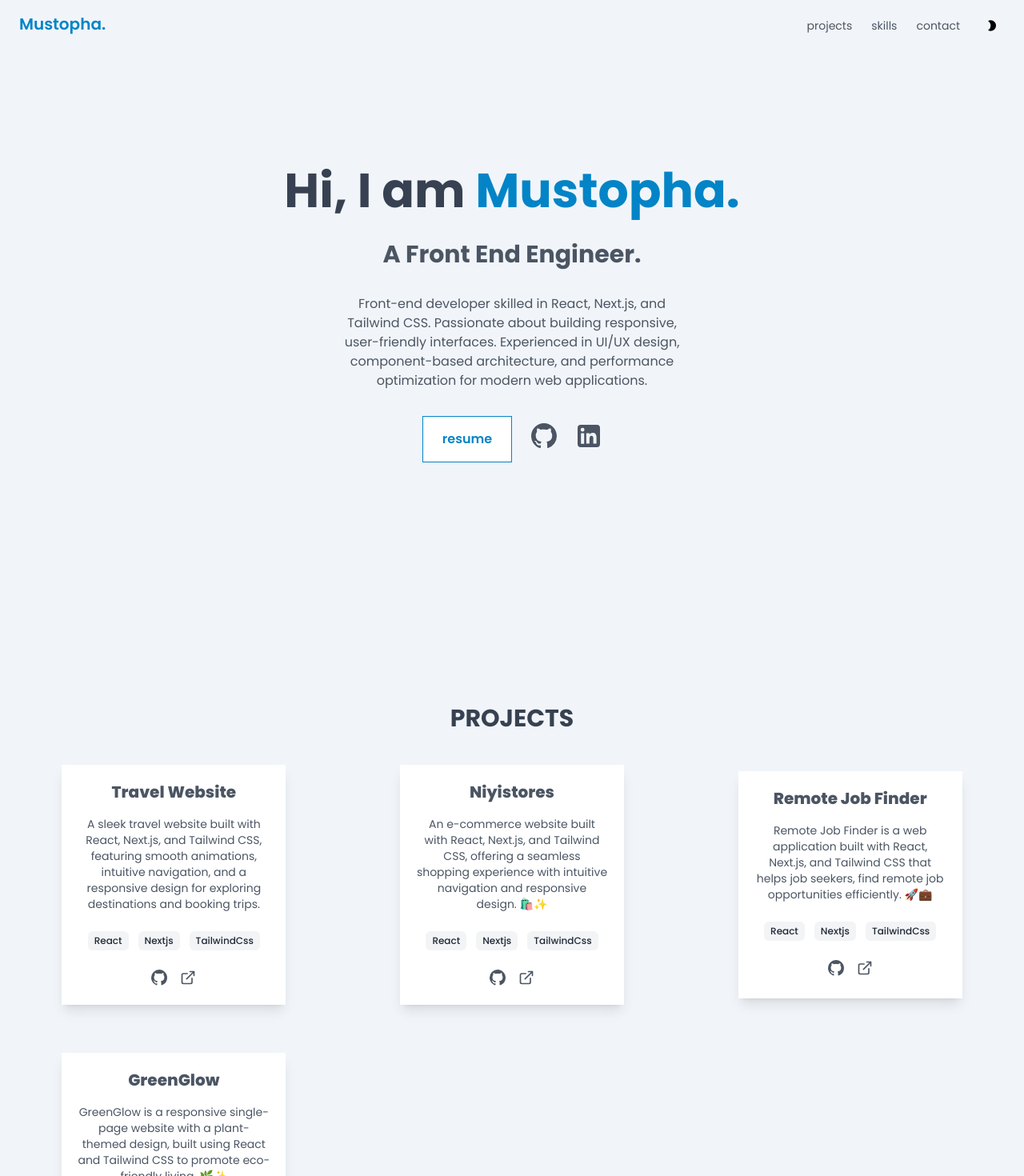
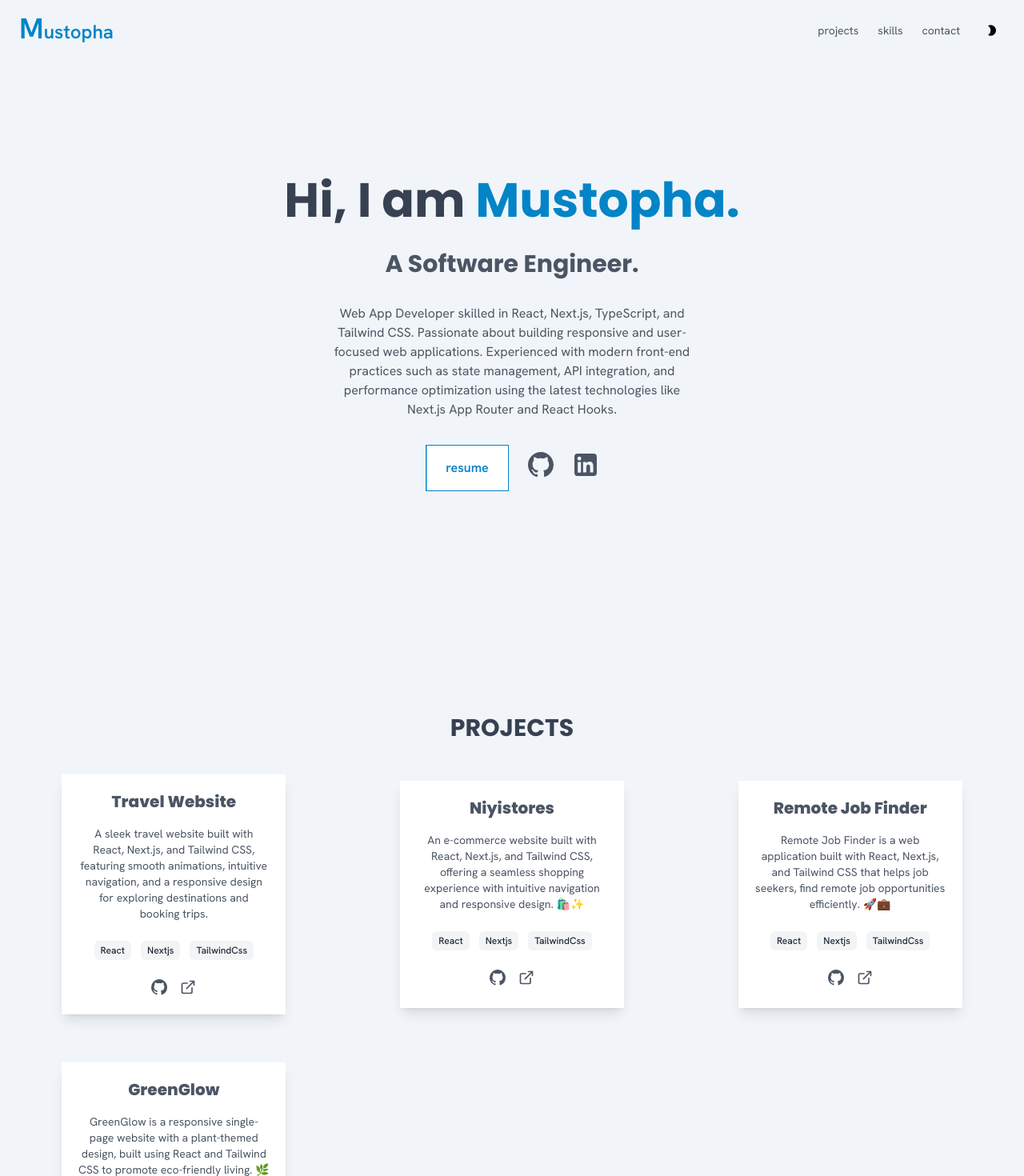
Before and after one commit to Elmoustafi-22/my-portfolio-website, a Next.js app: page / in a window 1280 px wide. Shown: the top 1470 px of the page at 80% size. Built offline with nearby package versions, Linux system fonts and the light colour scheme.

Commit message:
Add Hanken Grotesk font and apply to various components for improved typography

```diff
--- a/src/app/ProjectContainer.jsx
+++ b/src/app/ProjectContainer.jsx
@@ -1,6 +1,7 @@
 'use client'
 import React, { useRef } from 'react'
 import { motion, useInView } from 'framer-motion'
+import { poppins, hankenGrotesk } from '@/styles/fonts';
 
 export default function ProjectContainer({ project }) {
   const ref = useRef(null);
@@ -9,51 +10,81 @@ export default function ProjectContainer({ project }) {
   return (
     <motion.div
       ref={ref}
-        className='bg-white w-[280px] max-h-[300px] p-5 shadow-lg mt-10 hover:-translate-y-1 transition duration-300 dark:bg-darkBg'
+      className={`bg-white w-[280px] max-h-[300px] p-5 shadow-lg mt-10 hover:-translate-y-1 transition duration-300 dark:bg-darkBg ${poppins.className}`}
       initial={{ opacity: 0, y: 30 }}
       animate={isInView ? { opacity: 1, y: 0 } : { opacity: 0, y: 30 }}
-        transition={{ duration: 0.5, ease: 'easeOut' }}
+      transition={{ duration: 0.5, ease: "easeOut" }}
       whileHover={{ scale: 1.05, boxShadow: "0px 5px 15px rgba(0, 0, 0, 0.1)" }}
     >
-        <h3 className='text-center font-extrabold text-gray-600 dark:text-darkText text-xl'>{project.title}</h3>
-        <div className='flex flex-col gap-6 mt-4'>
-            <p className='text-center text-sm text-gray-600 dark:text-darkTextLight'>{project.description}</p>
-            <ul className='flex gap-3 justify-center text-xs text-gray-800 font-medium'>
+      <h3 className="text-center font-extrabold text-gray-600 dark:text-darkText text-xl">
+        {project.title}
+      </h3>
+      <div className="flex flex-col gap-6 mt-4">
+        <p
+          className={`${hankenGrotesk.className} text-center text-sm text-gray-600 dark:text-darkTextLight`}
+        >
+          {project.description}
+        </p>
+        <ul className="flex gap-3 justify-center text-xs text-gray-800 font-medium">
           {project.technologies.map((tech, index) => (
             <motion.li
               key={index}
-                        className='px-2 py-1 bg-gray-100 rounded-md dark:bg-darkText dark:text-darkBgDeep'
+              className={`${hankenGrotesk.className} px-2 py-1 bg-gray-100 rounded-md dark:bg-darkText dark:text-darkBgDeep`}
               whileHover={{ scale: 1.1 }}
             >
               {tech}
             </motion.li>
           ))}
         </ul>
-            <div className='flex justify-center gap-4 items-center'>
+        <div className="flex justify-center gap-4 items-center">
           <motion.a
             href={project.github}
-                    target='_blank'
-                    rel='noopener noreferrer'
-                    className='relative after:absolute after:left-0 after:bottom-0 after:w-0 after:h-0.5 after:bg-sky-600 dark:after:bg-darkTextDeep after:duration-300 hover:after:w-full cursor-pointer pb-2 group'
+            target="_blank"
+            rel="noopener noreferrer"
+            className="relative after:absolute after:left-0 after:bottom-0 after:w-0 after:h-0.5 after:bg-sky-600 dark:after:bg-darkTextDeep after:duration-300 hover:after:w-full cursor-pointer pb-2 group"
             whileHover={{ scale: 1.2 }}
           >
-                    <svg xmlns="http://www.w3.org/2000/svg" width="1em" height="1em" viewBox="0 0 16 16" className='text-gray-600 dark:text-darkTextDeep size-5 duration-300 hover:text-sky-600 transition-all'>
-                        <path fill="currentColor" fillRule="evenodd" d="M7.976 0A7.977 7.977 0 0 0 0 7.976c0 3.522 2.3 6.507 5.431 7.584c.392.049.538-.196.538-.392v-1.37c-2.201.49-2.69-1.076-2.69-1.076c-.343-.93-.881-1.175-.881-1.175c-.734-.489.048-.489.048-.489c.783.049 1.224.832 1.224.832c.734 1.223 1.859.88 2.3.685c.048-.538.293-.88.489-1.076c-1.762-.196-3.621-.881-3.621-3.964c0-.88.293-1.566.832-2.153c-.05-.147-.343-.978.098-2.055c0 0 .685-.196 2.201.832c.636-.196 1.322-.245 2.007-.245s1.37.098 2.006.245c1.517-1.027 2.202-.832 2.202-.832c.44 1.077.146 1.908.097 2.104a3.16 3.16 0 0 1 .832 2.153c0 3.083-1.86 3.719-3.62 3.915c.293.244.538.733.538 1.467v2.202c0 .196.146.44.538.392A7.98 7.98 0 0 0 16 7.976C15.951 3.572 12.38 0 7.976 0" clipRule="evenodd"></path>
+            <svg
+              xmlns="http://www.w3.org/2000/svg"
+              width="1em"
+              height="1em"
+              viewBox="0 0 16 16"
+              className="text-gray-600 dark:text-darkTextDeep size-5 duration-300 hover:text-sky-600 transition-all"
+            >
+              <path
+                fill="currentColor"
+                fillRule="evenodd"
+                d="M7.976 0A7.977 7.977 0 0 0 0 7.976c0 3.522 2.3 6.507 5.431 7.584c.392.049.538-.196.538-.392v-1.37c-2.201.49-2.69-1.076-2.69-1.076c-.343-.93-.881-1.175-.881-1.175c-.734-.489.048-.489.048-.489c.783.049 1.224.832 1.224.832c.734 1.223 1.859.88 2.3.685c.048-.538.293-.88.489-1.076c-1.762-.196-3.621-.881-3.621-3.964c0-.88.293-1.566.832-2.153c-.05-.147-.343-.978.098-2.055c0 0 .685-.196 2.201.832c.636-.196 1.322-.245 2.007-.245s1.37.098 2.006.245c1.517-1.027 2.202-.832 2.202-.832c.44 1.077.146 1.908.097 2.104a3.16 3.16 0 0 1 .832 2.153c0 3.083-1.86 3.719-3.62 3.915c.293.244.538.733.538 1.467v2.202c0 .196.146.44.538.392A7.98 7.98 0 0 0 16 7.976C15.951 3.572 12.38 0 7.976 0"
+                clipRule="evenodd"
+              ></path>
             </svg>
           </motion.a>
           <motion.a
             href={project.live}
-                    target='_blank'
-                    rel='noopener noreferrer'
-                    className='relative after:absolute after:left-0 after:bottom-0 after:w-0 after:h-0.5 after:bg-sky-600 dark:after:bg-darkTextDeep after:duration-300 hover:after:w-full cursor-pointer pb-2'
+            target="_blank"
+            rel="noopener noreferrer"
+            className="relative after:absolute after:left-0 after:bottom-0 after:w-0 after:h-0.5 after:bg-sky-600 dark:after:bg-darkTextDeep after:duration-300 hover:after:w-full cursor-pointer pb-2"
             whileHover={{ scale: 1.2 }}
           >
-                    <svg xmlns="http://www.w3.org/2000/svg" width="1em" height="1em" viewBox="0 0 24 24" className='text-gray-600 dark:text-darkTextDeep size-5 duration-300 hover:text-sky-600 transition-all'>
-                        <path fill="none" stroke="currentColor" strokeLinecap="round" strokeLinejoin="round" strokeWidth="2" d="M15 3h6v6m-11 5L21 3m-3 10v6a2 2 0 0 1-2 2H5a2 2 0 0 1-2-2V8a2 2 0 0 1 2-2h6"></path>
+            <svg
+              xmlns="http://www.w3.org/2000/svg"
+              width="1em"
+              height="1em"
+              viewBox="0 0 24 24"
+              className="text-gray-600 dark:text-darkTextDeep size-5 duration-300 hover:text-sky-600 transition-all"
+            >
+              <path
+                fill="none"
+                stroke="currentColor"
+                strokeLinecap="round"
+                strokeLinejoin="round"
+                strokeWidth="2"
+                d="M15 3h6v6m-11 5L21 3m-3 10v6a2 2 0 0 1-2 2H5a2 2 0 0 1-2-2V8a2 2 0 0 1 2-2h6"
+              ></path>
             </svg>
           </motion.a>
         </div>
       </div>
     </motion.div>
-  )
+  );
 }
--- a/src/app/layout.js
+++ b/src/app/layout.js
@@ -1,4 +1,4 @@
-import { Poppins } from "next/font/google";
+import { Poppins, Hanken_Grotesk } from "next/font/google";
 import "./globals.css";
 import { DarkModeProvider } from "@/context/DarkModeContext";
 
@@ -6,6 +6,7 @@ const poppins = Poppins({
   weight: ["300", "400", "500", "600", "700", "800", "900"],
   subsets: ["latin"]
 })
+
 
 export const metadata = {
   title: "Mustopha's portfolio",
--- a/src/components/Contact.jsx
+++ b/src/components/Contact.jsx
@@ -1,6 +1,7 @@
 'use client'
 import React, {useRef} from 'react'
 import { motion, useInView } from 'framer-motion'
+import { hankenGrotesk } from '@/styles/fonts'
 
 export default function Contact() {
   const ref = useRef(null)
@@ -19,7 +20,7 @@ export default function Contact() {
       <div className='flex items-center justify-center'>
         <motion.a
           href={"mailto:abdulqadirmustopha@gmail.com"}
-          className='relative mt-4 bg-white px-4 py-2 border-[1.5px] cursor-pointer border-sky-600 dark:border-darkTextDeep overflow-hidden group dark:bg-darkBg'
+          className={`${hankenGrotesk.className} relative mt-4 bg-white px-4 py-2 border-[1.5px] cursor-pointer border-sky-600 dark:border-darkTextDeep overflow-hidden group dark:bg-darkBg`}
           whileHover={{ scale: 1.1 }}
           transition={{ duration: 0.2 }}
         >
--- a/src/components/Footer.jsx
+++ b/src/components/Footer.jsx
@@ -1,6 +1,7 @@
 'use client';
 import React, {useRef} from 'react'
 import { motion, useInView } from 'framer-motion';
+import { hankenGrotesk } from '@/styles/fonts';
 
 export default function Footer() {
   const ref = useRef(null)
@@ -18,7 +19,7 @@ export default function Footer() {
       animate={isInView ? {opacity: 1, y: 0} :  {opacity: 0, y: 30}}
       transition={{ duration: 0.8, ease: 'easeOut' }}
     >
-      <p className='text-sm font-bold text-sky-700 text-center dark:text-darkTextDeep'>created by mustopha</p>
+      <p className={`${hankenGrotesk.className}text-sm font-bold text-sky-700 text-center dark:text-darkTextDeep`}>created by mustopha</p>
       <motion.button
         className='absolute right-6'
         onClick={scrollToTop}
--- a/src/components/Header.jsx
+++ b/src/components/Header.jsx
@@ -2,6 +2,7 @@
 import React, { useCallback, useContext } from 'react'
 import { DarkModeContext } from '@/context/DarkModeContext'
 import { motion } from 'framer-motion';
+import { hankenGrotesk } from '@/styles/fonts';
 
 export default function Header() {
     const {darkMode, setDarkMode} = useContext(DarkModeContext);
@@ -12,7 +13,7 @@ export default function Header() {
 
   return (
     <motion.header
-        className='sticky top-0 z-30 bg-slate-100 container mx-auto px-6 py-4'
+        className={`sticky top-0 z-30 bg-slate-100 container mx-auto px-6 py-4 ${hankenGrotesk.className}`}
         initial={{ opacity: 0, y: -20 }}
         animate={{ opacity: 1, y: 0 }}
         transition={{ duration: 0.6, ease: 'easeOut' }}
@@ -20,11 +21,11 @@ export default function Header() {
         <div className='flex justify-between items-center'>
 
             <motion.p
-                className='dark:text-darkTextDeep dark:after:bg-darkTextDeep text-xl font-semibold text-sky-600 relative after:absolute after:left-0 after:bottom-0 after:w-0 after:h-1 after:bg-sky-600 hover:after:w-full pb-1 after:transition-all after:duration-300 cursor-pointer '
+                className='dark:text-darkTextDeep dark:after:bg-darkTextDeep text-2xl font-semibold text-sky-600 relative after:absolute after:left-0 after:bottom-0 after:w-0 after:h-1 after:bg-sky-600 hover:after:w-full pb-1 after:transition-all after:duration-300 cursor-pointer '
                 whileHover={{ scale: 1.1 }}
                 transition={{ duration:0.3 }}
             >
-                Mustopha.
+                <span className='text-4xl'>M</span>ustopha
             </motion.p>
 
             <nav className='flex items-center gap-6'>
--- a/src/components/Hero.jsx
+++ b/src/components/Hero.jsx
@@ -1,87 +1,105 @@
-'use client'
-import React, {useRef} from 'react'
-import { motion, useInView } from 'framer-motion'
+"use client";
+import React, { useRef } from "react";
+import { motion, useInView } from "framer-motion";
+import { hankenGrotesk, poppins } from "@/styles/fonts";
 
 export default function Hero() {
   const ref = useRef(null);
-    const isInView = useInView(ref, { triggerOnce: false, threshold: 0.2 })
+  const isInView = useInView(ref, { triggerOnce: false, threshold: 0.2 });
 
   return (
     <motion.section
       ref={ref}
       initial={{ opacity: 0, y: 30 }}
-        animate={isInView ? {opacity: 1, y: 0}: {opacity: 0, y: 30}}
-        transition={{ duration: 0.8, ease: 'easeOut' }}
-        className='container pt-12 mt-24 h-[90vh] mb-0'
+      animate={isInView ? { opacity: 1, y: 0 } : { opacity: 0, y: 30 }}
+      transition={{ duration: 0.8, ease: "easeOut" }}
+      className="container pt-12 mt-24 h-[90vh] mb-0"
     >
-        <div className='flex flex-col gap-8 text-center'>
+      <div className="flex flex-col gap-8 text-center">
         <motion.h1
-                className='text-center text-6xl font-bold text-gray-700 dark:text-darkText'
+          className={`text-center text-6xl font-bold text-gray-700 dark:text-darkText ${poppins.className}`}
           initial={{ opacity: 0, x: -20 }}
-                animate={isInView ? { opacity: 1, x: 0 }: {opacity: 0, x: -20}}
+          animate={isInView ? { opacity: 1, x: 0 } : { opacity: 0, x: -20 }}
           transition={{ duration: 0.5 }}
-
         >
-                Hi, I am <span className='text-sky-600 dark:text-darkTextDeep'>Mustopha.</span>
+          Hi, I am{" "}
+          <span className="text-sky-600 dark:text-darkTextDeep">Mustopha.</span>
         </motion.h1>
         <motion.h2
-                className='text-center text-3xl font-bold text-gray-600 dark:text-darkText'
-                initial={{ opacity: 0, x : -10 }}
-                animate={isInView ? { opacity: 1, x : 0 }: { opacity: 0, x : -10 }}
+          className="text-center text-3xl font-bold text-gray-600 dark:text-darkText"
+          initial={{ opacity: 0, x: -10 }}
+          animate={isInView ? { opacity: 1, x: 0 } : { opacity: 0, x: -10 }}
           transition={{ duration: 0.6, delay: 0.2 }}
         >
-                A Front End Engineer.
+          A Software Engineer.
         </motion.h2>
         <motion.p
-                className='max-w-md mx-auto text-base text-gray-600 dark:text-darkTextLight'
+          className={`max-w-md mx-auto text-base text-gray-600 dark:text-darkTextLight ${hankenGrotesk.className}`}
           initial={{ opacity: 0, x: 10 }}
           animate={isInView ? { opacity: 1, x: 0 } : { opacity: 0, x: 10 }}
           transition={{ duration: 0.7, delay: 0.4 }}
         >
-                Front-end developer skilled in React, Next.js, and Tailwind CSS. Passionate about building responsive, user-friendly interfaces. Experienced in UI/UX design, component-based architecture, and performance optimization for modern web applications.
+          Web App Developer skilled in React, Next.js, TypeScript, and Tailwind
+          CSS. Passionate about building responsive and user-focused web
+          applications. Experienced with modern front-end practices such as
+          state management, API integration, and performance optimization using
+          the latest technologies like Next.js App Router and React Hooks.
         </motion.p>
         <motion.div
-                className=' flex items-center justify-center gap-6'
+          className=" flex items-center justify-center gap-6"
           initial={{ opacity: 0, scale: 0.9 }}
-                animate={isInView ? { opacity: 1, scale: 1 }: { opacity: 0, scale: 0.9 }}
+          animate={
+            isInView ? { opacity: 1, scale: 1 } : { opacity: 0, scale: 0.9 }
+          }
           transition={{ duration: 0.8, delay: 0.6 }}
         >
-                <a className='relative bg-white px-6 py-4 border-[1.5px] cursor-pointer border-sky-600 dark:border-darkTextDeep overflow-hidden group dark:bg-darkBg' href='https://drive.google.com/file/d/1lnMFdUEWfgeI6Uvl0FP7VWGQFqrjy_iz/view?usp=drive_link' target='_blank'>
-                    <span className='relative text-base font-semibold text-sky-600 dark:text-darkText z-10 group-hover:text-white dark:group-hover:text-darkBgDeep transition-colors duration-300'>resume</span>
-                    <div className='absolute inset-0 w-full bg-sky-600 dark:bg-darkTextDeep -translate-x-full group-hover:translate-x-0 transition-transform duration-300 ease-in'></div>
+          <a
+            className={`relative bg-white px-6 py-4 border-[1.5px] cursor-pointer border-sky-600 dark:border-darkTextDeep overflow-hidden group dark:bg-darkBg ${hankenGrotesk.className}`}
+            href="https://drive.google.com/file/d/1lnMFdUEWfgeI6Uvl0FP7VWGQFqrjy_iz/view?usp=drive_link"
+            target="_blank"
+          >
+            <span className="relative text-base font-semibold text-sky-600 dark:text-darkText z-10 group-hover:text-white dark:group-hover:text-darkBgDeep transition-colors duration-300">
+              resume
+            </span>
+            <div className="absolute inset-0 w-full bg-sky-600 dark:bg-darkTextDeep -translate-x-full group-hover:translate-x-0 transition-transform duration-300 ease-in"></div>
           </a>
-                {
-                    [
-                        { href: 'https://github.com/Elmoustafi-22', icon: 'github'},
-                        { href: 'https://linkedin.com/in/elmoustafi', icon: 'linkedin' }
-                    ]. map(({href, icon}) => (
+          {[
+            { href: "https://github.com/Elmoustafi-22", icon: "github" },
+            { href: "https://linkedin.com/in/elmoustafi", icon: "linkedin" },
+          ].map(({ href, icon }) => (
             <a
               key={icon}
               href={href}
-                            target='_blank'
-                            rel='noopener noreferrer'
-                            className='cursor-pointer relative after:absolute after:left-0 after:bottom-0 after:w-0 after:h-0.5 after:bg-sky-600 dark:after:bg-darkTextDeep hover:after:w-full pb-2 transition-all after:duration-300 group'
+              target="_blank"
+              rel="noopener noreferrer"
+              className="cursor-pointer relative after:absolute after:left-0 after:bottom-0 after:w-0 after:h-0.5 after:bg-sky-600 dark:after:bg-darkTextDeep hover:after:w-full pb-2 transition-all after:duration-300 group"
               aria-label={icon}
             >
-                            <svg xmlns="http://www.w3.org/2000/svg" width="1em" height="1em" viewBox="0 0 16 16"  className='text-gray-600 dark:text-darkText size-8 hover:text-sky-600 dark:group-hover:text-darkTextDeep duration-300 transition'>
-
-                                 {icon === 'github' ? (
+              <svg
+                xmlns="http://www.w3.org/2000/svg"
+                width="1em"
+                height="1em"
+                viewBox="0 0 16 16"
+                className="text-gray-600 dark:text-darkText size-8 hover:text-sky-600 dark:group-hover:text-darkTextDeep duration-300 transition"
+              >
+                {icon === "github" ? (
                   <path
                     fill="currentColor"
                     d="M7.976 0A7.977 7.977 0 0 0 0 7.976c0 3.522 2.3 6.507 5.431 7.584c.392.049.538-.196.538-.392v-1.37c-2.201.49-2.69-1.076-2.69-1.076c-.343-.93-.881-1.175-.881-1.175c-.734-.489.048-.489.048-.489c.783.049 1.224.832 1.224.832c.734 1.223 1.859.88 2.3.685c.048-.538.293-.88.489-1.076c-1.762-.196-3.621-.881-3.621-3.964c0-.88.293-1.566.832-2.153c-.05-.147-.343-.978.098-2.055c0 0 .685-.196 2.201.832c.636-.196 1.322-.245 2.007-.245s1.37.098 2.006.245c1.517-1.027 2.202-.832 2.202-.832c.44 1.077.146 1.908.097 2.104a3.16 3.16 0 0 1 .832 2.153c0 3.083-1.86 3.719-3.62 3.915c.293.244.538.733.538 1.467v2.202c0 .196.146.44.538.392A7.98 7.98 0 0 0 16 7.976C15.951 3.572 12.38 0 7.976 0"
                   />
                 ) : (
-                                        <path fill="currentColor" fillRule="evenodd" d="M3 1a2 2 0 0 0-2 2v10a2 2 0 0 0 2 2h10a2 2 0 0 0 2-2V3a2 2 0 0 0-2-2zm1.102 4.297a1.195 1.195 0 1 0 0-2.39a1.195 1.195 0 0 0 0 2.39m1 7.516V6.234h-2v6.579zM6.43 6.234h2v.881c.295-.462.943-1.084 2.148-1.084c1.438 0 2.219.953 2.219 2.766c0 .087.008.484.008.484v3.531h-2v-3.53c0-.485-.102-1.438-1.18-1.438c-1.079 0-1.17 1.198-1.195 1.982v2.986h-2z" clipRule="evenodd"></path>
+                  <path
+                    fill="currentColor"
+                    fillRule="evenodd"
+                    d="M3 1a2 2 0 0 0-2 2v10a2 2 0 0 0 2 2h10a2 2 0 0 0 2-2V3a2 2 0 0 0-2-2zm1.102 4.297a1.195 1.195 0 1 0 0-2.39a1.195 1.195 0 0 0 0 2.39m1 7.516V6.234h-2v6.579zM6.43 6.234h2v.881c.295-.462.943-1.084 2.148-1.084c1.438 0 2.219.953 2.219 2.766c0 .087.008.484.008.484v3.531h-2v-3.53c0-.485-.102-1.438-1.18-1.438c-1.079 0-1.17 1.198-1.195 1.982v2.986h-2z"
+                    clipRule="evenodd"
+                  ></path>
                 )}
               </svg>
             </a>
-
-                    ))
-                }
-
-
+          ))}
         </motion.div>
       </div>
     </motion.section>
-  )
+  );
 }
--- a/src/components/Projects.jsx
+++ b/src/components/Projects.jsx
@@ -3,6 +3,7 @@ import ProjectContainer from '@/app/ProjectContainer'
 import React, { useRef } from 'react'
 import { motion, useInView } from 'framer-motion'
 import { projects } from '@/data/projects'
+import { poppins, hankenGrotesk } from '@/styles/fonts'
 
 export default function Projects() {
   const ref = useRef(null);
@@ -12,7 +13,7 @@ export default function Projects() {
     <motion.section
       id='projects'
       ref={ref}
-      className='container mt-0'
+      className={`container mt-0 ${poppins.className}`}
       initial={{ opacity: 0, y: 20 }}
       animate={isInView ? { opacity: 1, y: 0 } : { opacity: 0, y: 20 }}
       transition={{ duration: 0.6, ease: 'easeOut' }}
--- a/src/components/Skills.jsx
+++ b/src/components/Skills.jsx
@@ -2,6 +2,7 @@
 import React, { useRef } from 'react'
 import { motion, useInView } from 'framer-motion'
 import { skills } from '@/data/skills'
+import { hankenGrotesk, poppins } from '@/styles/fonts'
 
 
 const containerVariants = {
@@ -23,7 +24,7 @@ export default function Skills() {
 
   return (
     <section ref={ref} id='skills' className='mt-40 container mx-auto'>
-      <h3 className='font-extrabold text-4xl text-gray-700 text-center uppercase dark:text-darkTextDeep'>Skills</h3>
+      <h3 className={`${poppins.className} font-extrabold text-4xl text-gray-700 text-center uppercase dark:text-darkTextDeep`}>Skills</h3>
       <motion.ul
         className='text-gray-700 flex gap-6 max-w-lg flex-wrap mx-auto justify-center items-center mt-6'
         variants={containerVariants}
@@ -35,6 +36,7 @@ export default function Skills() {
             key={name}
             whileHover={{ scale: 1.05 }}
             variants={itemVariants}
+            className={`${hankenGrotesk.className}`}
           >
           <a
             href={href}
--- /dev/null
+++ b/src/styles/fonts.ts
@@ -0,0 +1,11 @@
+import { Poppins, Hanken_Grotesk } from "next/font/google";
+
+export const poppins = Poppins({
+    weight: ["300", "400", "500", "600", "700", "800", "900"],
+    subsets: ["latin"]
+});
+
+export const hankenGrotesk = Hanken_Grotesk({
+    weight: ["300", "400", "500", "600", "700", "800", "900"],
+    subsets: ['latin']
+})
```
Lines whose indentation alone changed are shown as unchanged.
